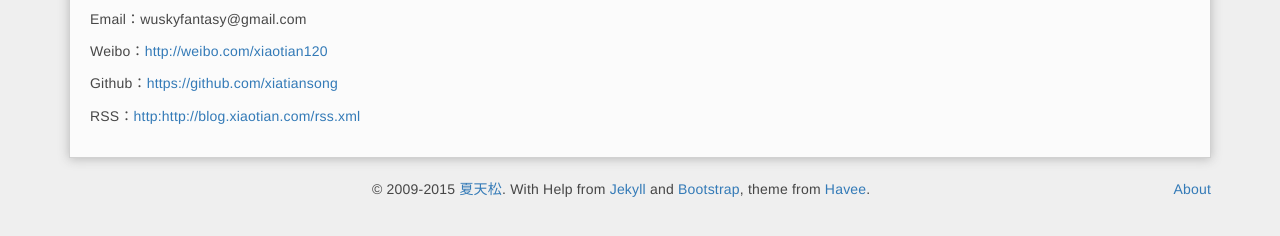
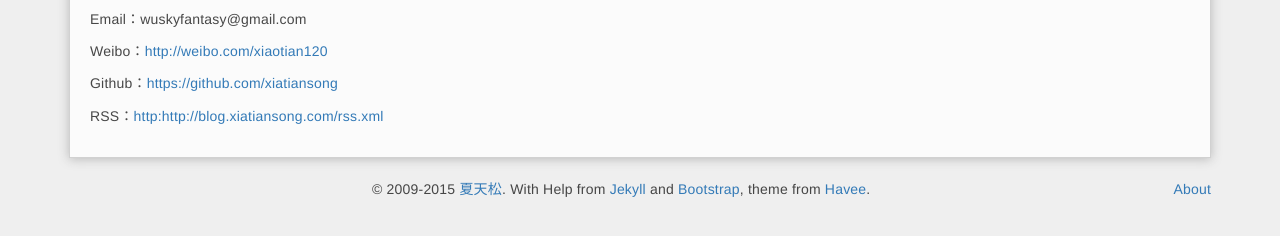
Before and after one commit to xiatiansong/xiatiansong.github.com, a Jekyll site: the page built from about.md, in a window 1280 px wide. Shown: the part 244-480 px from the top of the page. Built offline with Jekyll 4.4.1, drawn with Linux system fonts in a browser that asks for light colours; Markdown is read by kramdown in place of the engine named in the settings; comment, search, counter and statistics services are not loaded; some of the changed lines change nothing that is shown.

Commit message:
blog commit

```diff
--- a/_config.yml
+++ b/_config.yml
@@ -3,7 +3,7 @@ title : 夏天松的个人博客
 keywords : java, hadoop, hive, hbase, spark, linux, scala, python, mysql
 description: 86后，工作在深圳；Java程序员、Hadoop工程师；主要关注Java、Scala、Hadoop、Kettle、关注大数据处理技术。
 
-url: "http://blog.xiaotian.com"
+url: "http://blog.xiatiansong.com"
 author:
     name: 夏天松
     github: xiatiansong
```
